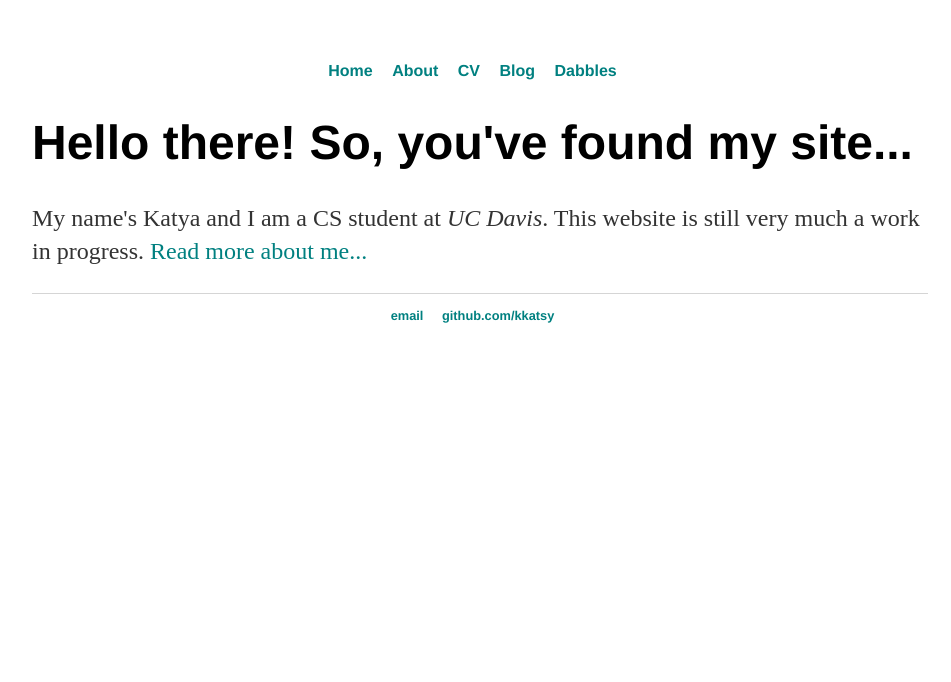
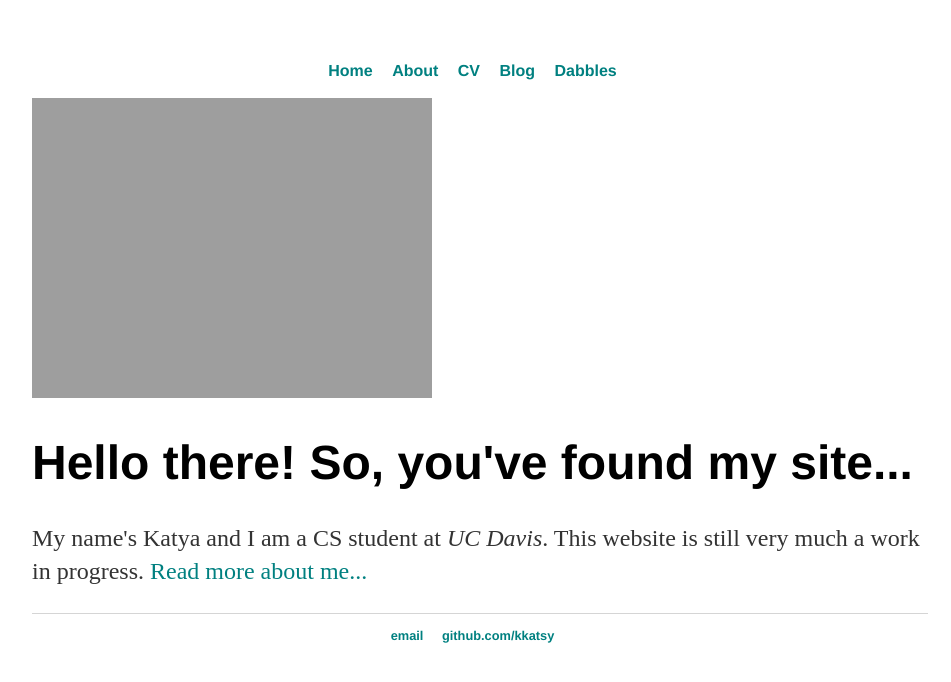
Before and after one commit to kkatsy/katsy.github.io, a Jekyll site: the page built from index.html, in a window 1280 px wide. Shown: the top 682 px of the page, without its empty margins (160-1111 px from the left). Built offline with Jekyll 4.4.1, drawn with Linux system fonts in a browser that asks for light colours.

Commit message:
Update index.html

```diff
--- a/index.html
+++ b/index.html
@@ -4,6 +4,7 @@ title: KATYA KATSY
 ---
 
 		<div class="blurb">
+			<img src="/images/IMG_0174 (1).jpg" alt="" class="circle responsive-img hoverable">
 			<h1>Hello there! So, you've found my site...</h1>
 			<p>My name's Katya and I am a CS student at <em>UC Davis</em>. This website is still very much a work in progress. <a href="/about">Read more about me...</a></p>
 		</div>
```
